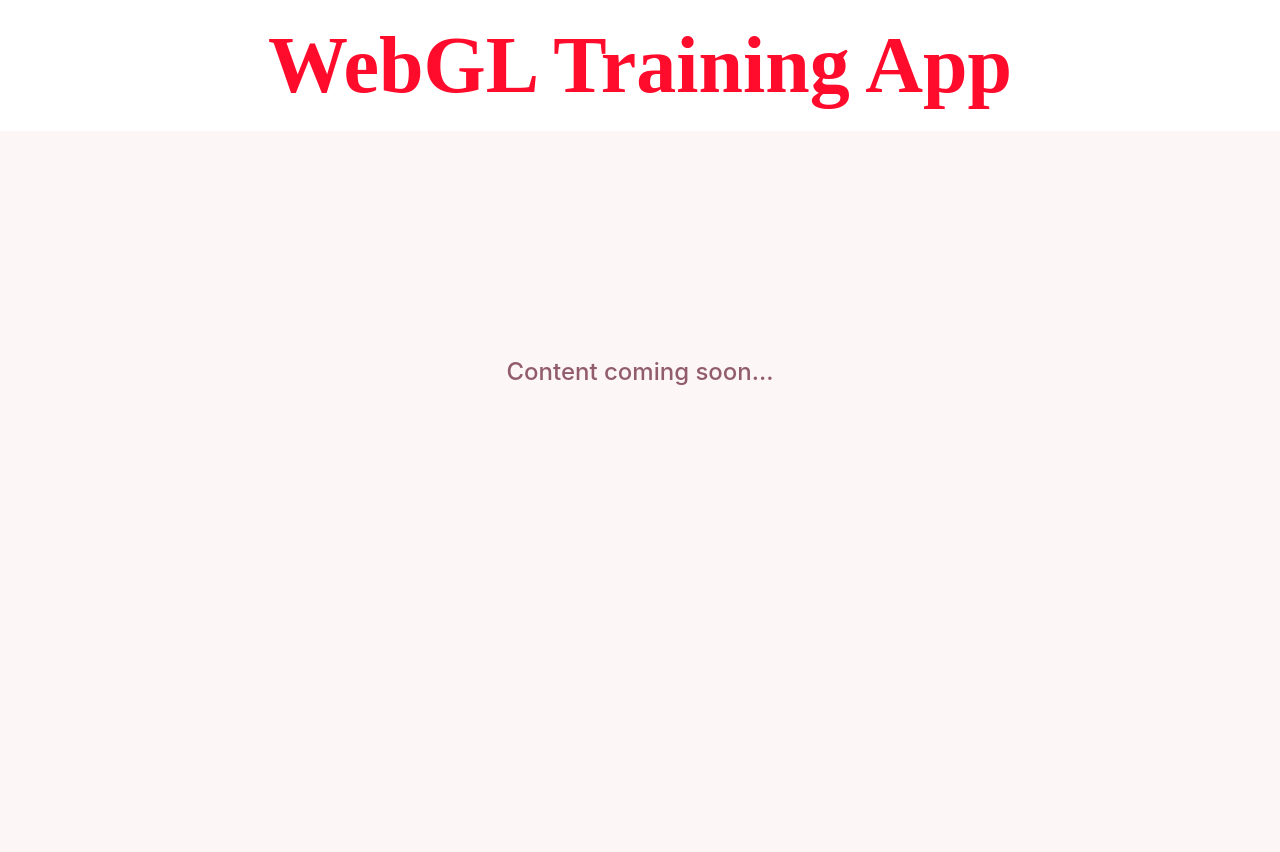
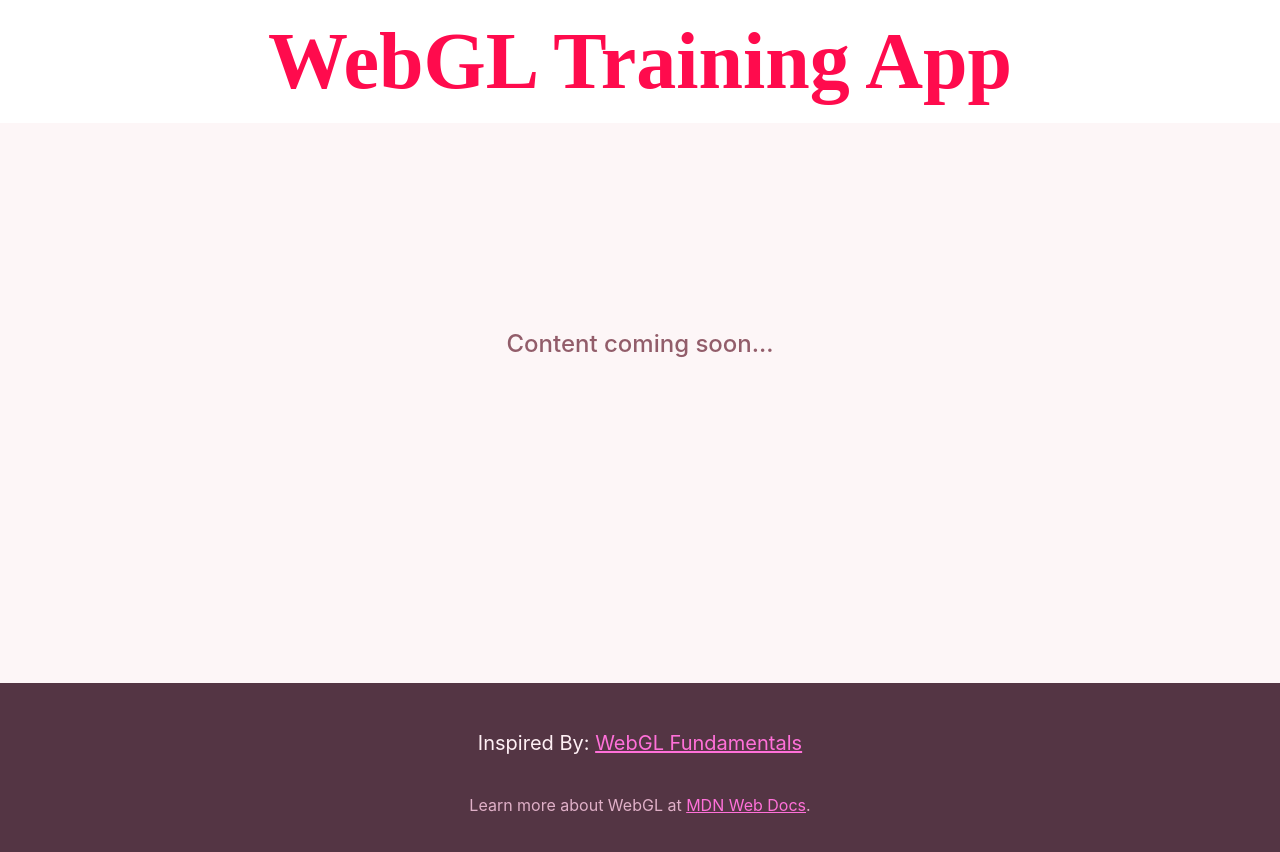
Before and after one commit to Xoadra/WebGLTraining, a React (Create React App) app: page / in a window 1280 px wide. Shown: the top 852 px of the page. Before the commit the page ends 800 px from the top, so only its background shows below. Built offline with nearby package versions, Linux system fonts and the light colour scheme; a web font is replaced by a local one.

Commit message:
Footer placed on bottom of site with links to references

```diff
--- a/src/App.css
+++ b/src/App.css
@@ -10,17 +10,19 @@ header {
 }
 
 header h1 {
-    color: #ff0b2b;
+    color: #ff0b4d;
     font-family: 'Cute Font';
     font-size: 5rem;
-    margin: 1.25rem;
+    margin: 1rem;
 }
 
 section {
     display: flex;
     justify-content: center;
     align-items: center;
-    min-height: 60vh;
+    box-sizing: border-box;
+    min-height: 70vh;
+    padding: 10rem;
 }
 
 section p:first-of-type {
@@ -28,4 +30,34 @@ section p:first-of-type {
     font-size: 1.5rem;
     font-weight: 500;
     user-select: none;
+    margin: 0 0 7.5rem;
 }
+
+footer {
+    display: flex;
+    background-color: #543544;
+    flex-direction: column;
+    justify-content: center;
+    box-sizing: border-box;
+    min-height: 18vh;
+    padding: 3rem 3rem 4rem;
+}
+
+footer p:nth-of-type(1) {
+    color: #fff0f5;
+    font-size: 1.25rem;
+    margin: 0 0 2.5rem;
+}
+
+footer p:nth-of-type(2) {
+    color: #e0b0c8;
+    font-size: 1rem;
+}
+
+footer a {
+    color: #ff70d9;
+}
+
+footer a:visited {
+    color: #c04f7e;
+}
--- a/src/App.js
+++ b/src/App.js
@@ -10,6 +10,29 @@ function App() {
             <section>
                 <p>Content coming soon...</p>
             </section>
+            <footer>
+                <p>
+                    Inspired By:&nbsp;
+                    <a
+                        href="https://webglfundamentals.org/"
+                        target="_blank"
+                        rel="noopener noreferrer"
+                    >
+                        WebGL Fundamentals
+                    </a>
+                </p>
+                <p>
+                    Learn more about WebGL at&nbsp;
+                    <a
+                        href="https://developer.mozilla.org/en-US/docs/Web/API/WebGL_API"
+                        target="_blank"
+                        rel="noopener noreferrer"
+                    >
+                        MDN Web Docs
+                    </a>
+                    .
+                </p>
+            </footer>
         </div>
     );
 }
```
